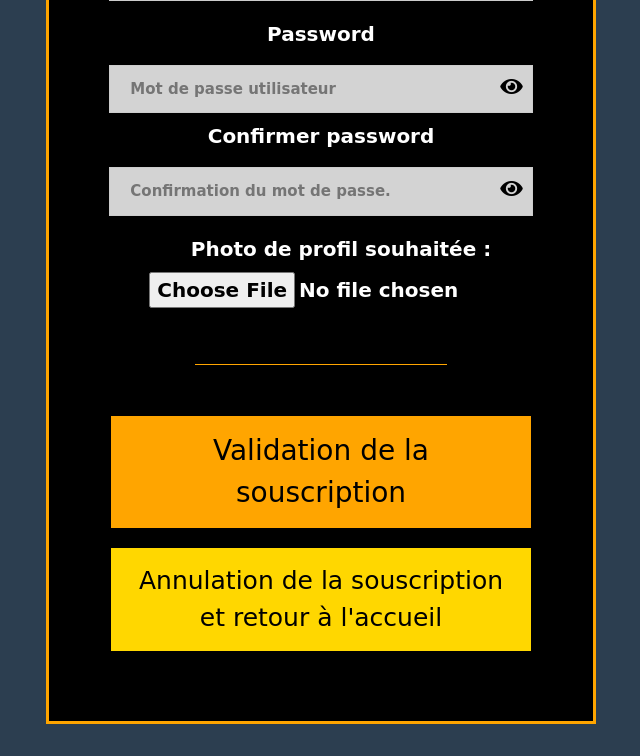
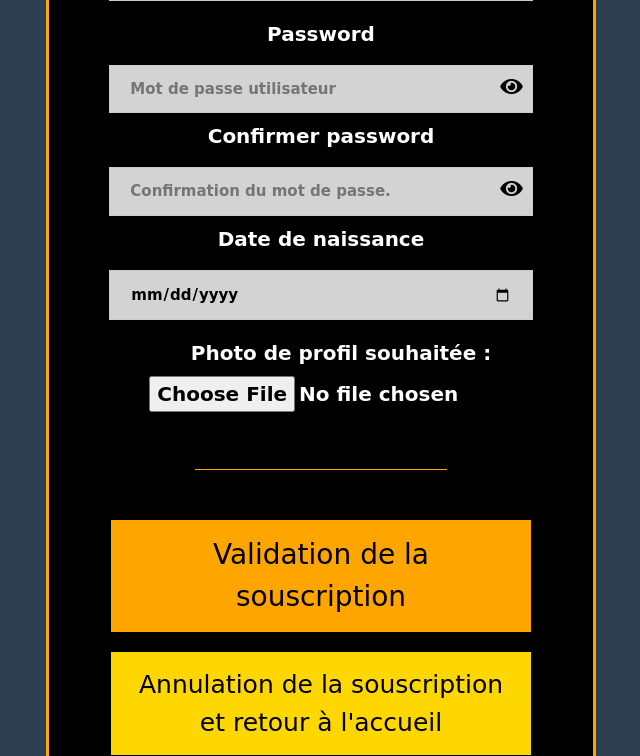
Before and after one commit to Sethiar/Site-Sethiar, a Flask app: page /user/inscription-client-formulaire in a window 1280 px wide. Shown: the part 1125-1881 px from the top of the page, without its empty margins (319-959 px from the left). Before the commit the page ends 1849 px from the top, so only its background shows below. Run offline with Flask 3, Linux system fonts and the light colour scheme; data comes from the database, SQL or seed files in the repository; parts of the project's set-up code (start-up, migrations or seed data) failed here and were passed over; some libraries are stand-ins or nearby versions.

Commit message:
Mise en plce des templates du dossier user.

```diff
--- a/templates/user/user_login.html
+++ b/templates/user/user_login.html
@@ -9,7 +9,7 @@
 {% endblock %}
 
 {% block body_content %}
-    <form method="POST" action="{{ url_for('auth.login_user', next_url=next_url) }}">
+    <form method="POST" action="{{ url_for('auth.login', next_url=next_url) }}">
         <div class="imgcontainer">
             <img src="../static/Images/images_formulaires/connexion1.jpg" alt="Avatar" class="avatar">
         </div>
--- a/templates/user/user_registration.html
+++ b/templates/user/user_registration.html
@@ -67,6 +67,16 @@
                 </ul>
                 {% endif %}
             </div>
+            <div>
+                {{ form_usersaving.date_naissance.label }} {{ form_usersaving.date_naissance() }}
+                {% if form_usersaving.date_naissance.errors %}
+                <ul>
+                    {% for error in form_usersaving.date_naissance.errors %}
+                    <li>{{ error }}</li>
+                    {% endfor %}
+                </ul>
+                {% endif %}
+            </div>
             <div class="space"></div>
             <div class="photo">
                 <ul>
```
